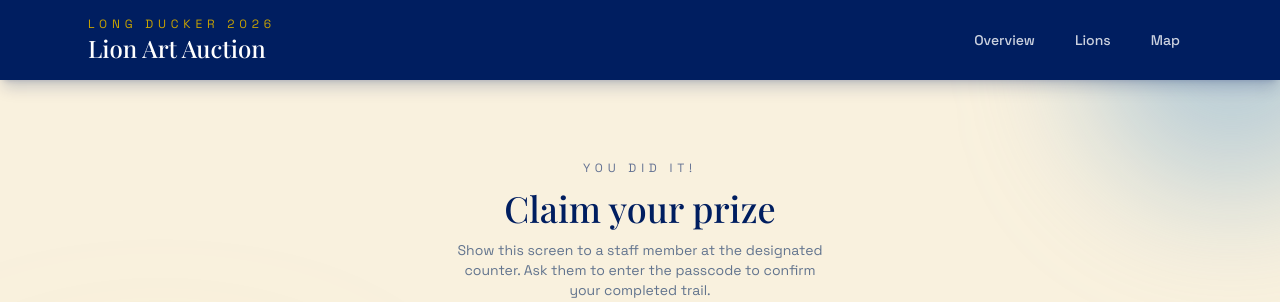
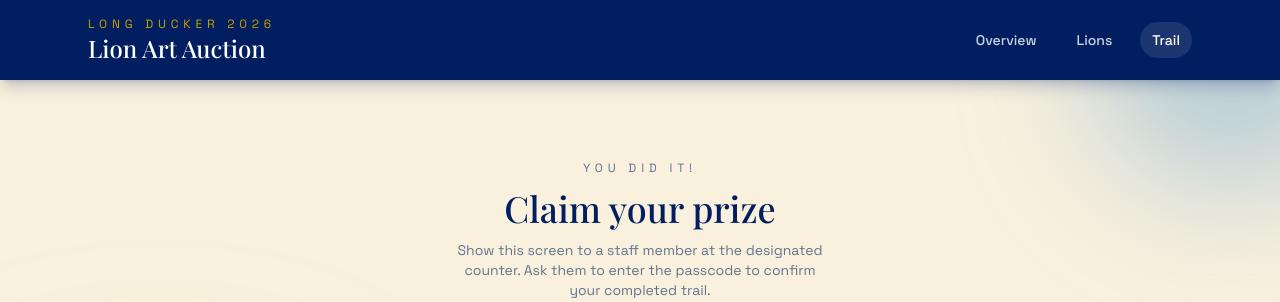
Before and after one commit to audreylai/long-ducker-2026, a Flask app: page /trail/reset in a window 1280 px wide. Shown: the top 302 px of the page. Run offline with Flask 3, Linux system fonts and the light colour scheme; style sheets or scripts are compiled from the project's sources; parts of the project's set-up code (start-up, migrations or seed data) failed here and were passed over; some libraries are stand-ins or nearby versions.

Commit message:
changed map to trail

```diff
--- a/app.py
+++ b/app.py
@@ -713,8 +713,8 @@ def lion_detail(lion_id):
         current_time=now,
     )
 
-@app.route("/map")
-def map_view():
+@app.route("/trail")
+def trail_view():
     trail_lions = []
     for record in get_lions():
         serialized = serialize_lion_record(record)
@@ -726,7 +726,7 @@ def map_view():
     trail_lions.sort(key=lambda lion: lion.get("name") or "")
     print(trail_lions)
     return render_template(
-        "map.html",
+        "trail.html",
         lions=trail_lions,
         total_stops=len(trail_lions),
     )
--- a/templates/partials/_navigation.html
+++ b/templates/partials/_navigation.html
@@ -2,7 +2,7 @@
     {% set nav_links = [
         {"label": "Overview", "endpoint": "home"},
         {"label": "Lions", "endpoint": "lions_catalog"},
-        {"label": "Map", "endpoint": "map_view"},
+        {"label": "Trail", "endpoint": "trail_view"},
     ] %}
     {% for link in nav_links %}
         {% set target = url_for(link.endpoint) %}
--- a/templates/trail_reset.html
+++ b/templates/trail_reset.html
@@ -21,7 +21,7 @@
             <p class="text-lg font-semibold text-harrowBlue">Trail cleared</p>
             <p class="text-sm text-slate-500">Trail confirmed! Hand the device back to the participant and give them their commemorative crest pin.</p>
         </div>
-        <a href="{{ url_for('map_view') }}" class="inline-block mt-2 px-6 py-2.5 rounded-full bg-harrowBlue text-white text-sm font-semibold shadow hover:bg-harrowBlue/90 transition">
+        <a href="{{ url_for('trail_view') }}" class="inline-block mt-2 px-6 py-2.5 rounded-full bg-harrowBlue text-white text-sm font-semibold shadow hover:bg-harrowBlue/90 transition">
             Back to trail map
         </a>
     </div>
```
Also changed, not shown: templates/admin_lion_qr_pdf.html (+12 -1 lines), templates/trail.html (renamed from templates/map.html).
